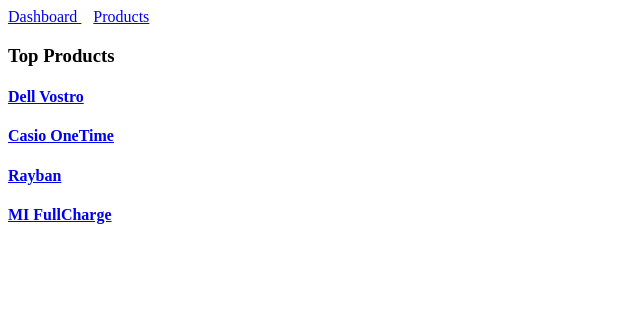
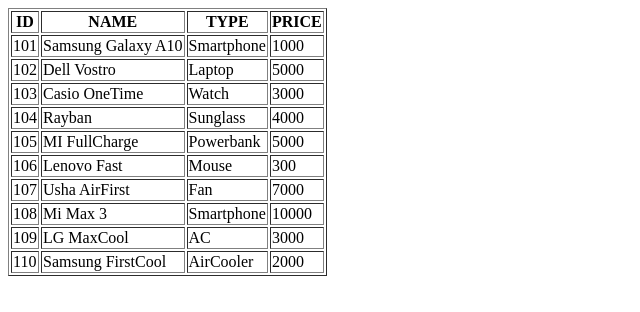
Before and after one commit to jbranjith/angular-js-experiments, an Angular app: page /dashboard in a window 1280 px wide. Shown: the top 312 px of the page, without its empty margins (0-640 px from the left). Built offline with nearby package versions, Linux system fonts and the light colour scheme.

Commit message:
2 files modified, 4 added

```diff
--- a/src/index.html
+++ b/src/index.html
@@ -1,6 +1,7 @@
-<my-app>loading</my-app>
+<product-sort>loading</product-sort>
 
 <!--
+  <my-app>loading</my-app>
 <property-binding>loading</property-binding>
 <event-binding>loading</event-binding>
 <two-way-binding>loading</two-way-binding>
--- a/src/main.ts
+++ b/src/main.ts
@@ -8,8 +8,9 @@
 import { PropertyBindingModule } from './binding-property/property.module';
 import { EventBindingModule } from './binding-event/event.module';
 import { TwoWayBindingModule } from './binding-two-way/two-way.module';
+import { ProductSortModule } from './product-sort/product-sort.module';
 
-platformBrowserDynamic().bootstrapModule(AppModule).then(ref => {
+platformBrowserDynamic().bootstrapModule(ProductSortModule).then(ref => {
   // Ensure Angular destroys itself on hot reloads.
   if (window['ngRef']) {
     window['ngRef'].destroy();
--- /dev/null
+++ b/src/product-sort/product-sort.component.html
@@ -0,0 +1,17 @@
+<html>
+<table border="1">
+	<tr>
+		<th>ID</th>
+		<th>NAME</th>
+		<th>TYPE</th>
+		<th>PRICE</th>
+	</tr>
+	<tr *ngFor="let product of products">
+		<td>{{product.id}}</td>
+		<td>{{product.name}}</td>
+		<td>{{product.type}}</td>
+		<td>{{product.price}}</td>
+	</tr>
+</table>
+
+</html>
--- /dev/null
+++ b/src/product-sort/product-sort.component.ts
@@ -0,0 +1,22 @@
+import { Component, OnInit } from '@angular/core';
+
+import { Product } from '../product/product';
+import { ProductService } from '../product/product.service'
+
+@Component({
+  selector: 'product-sort',
+  templateUrl: './product-sort.component.html',
+  styleUrls: ['./product-sort.component.css']
+})
+export class ProductSortComponent implements OnInit {
+  products: Product[];
+
+  constructor(
+    private productService: ProductService
+  ) { }
+
+  ngOnInit() {
+    this.products = this.productService.getAllProducts();
+  }
+
+}
```
Also changed, not shown: src/product-sort/product-sort.module.ts (added, +12 -0 lines), src/product-sort/product-sort.component.css (added).
